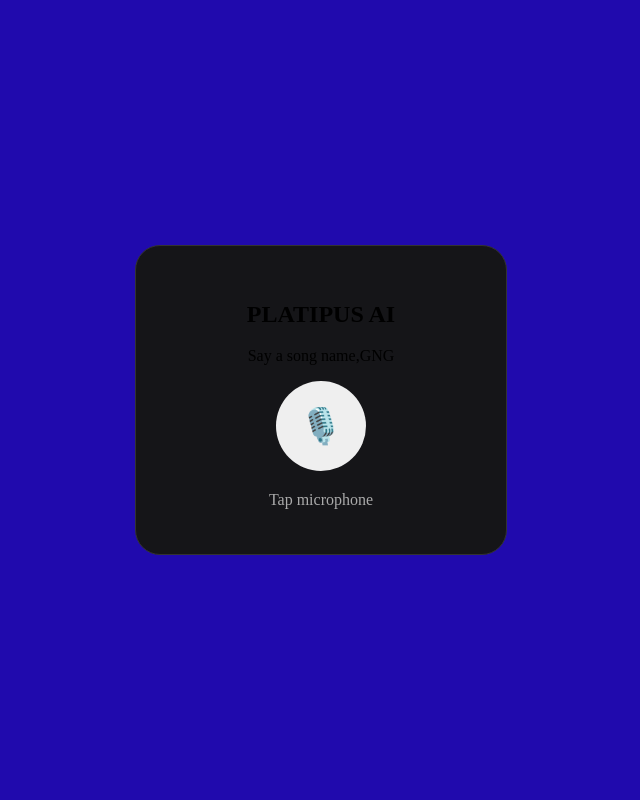
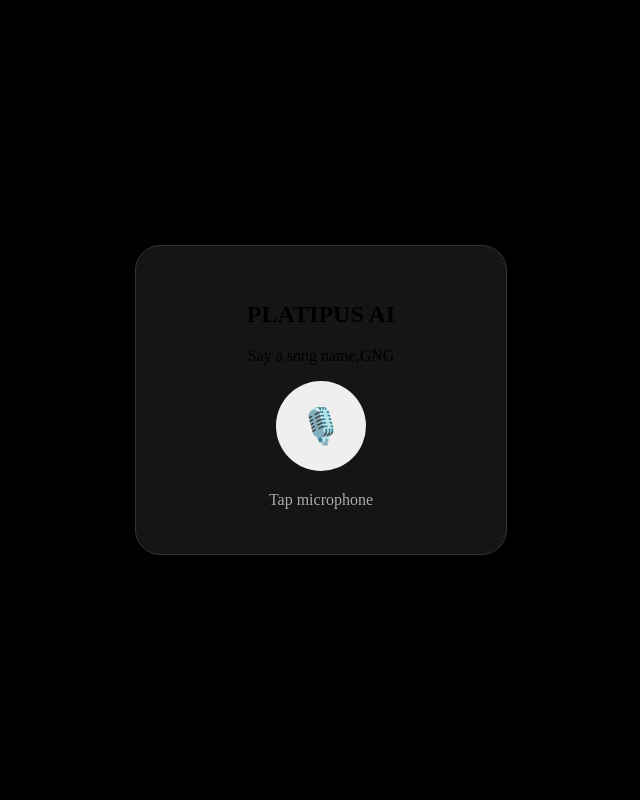
Before and after one commit to Khaja-Mohideen/Agent, a Flask app: page / in a window 1280 px wide. Shown: the whole page, without its empty margins (319-959 px from the left). Run offline with Flask 3, Linux system fonts and the light colour scheme.

Commit message:
Update index.html

```diff
--- a/app/templates/index.html
+++ b/app/templates/index.html
@@ -12,7 +12,7 @@ body{
     height:100vh;
     display:grid;
     place-items:center;
-    background:#200AAD;#700AAD;#AD0A97;
+    background:#000;
     color:black;
     font-family:Spicy Rice;
 }
```
